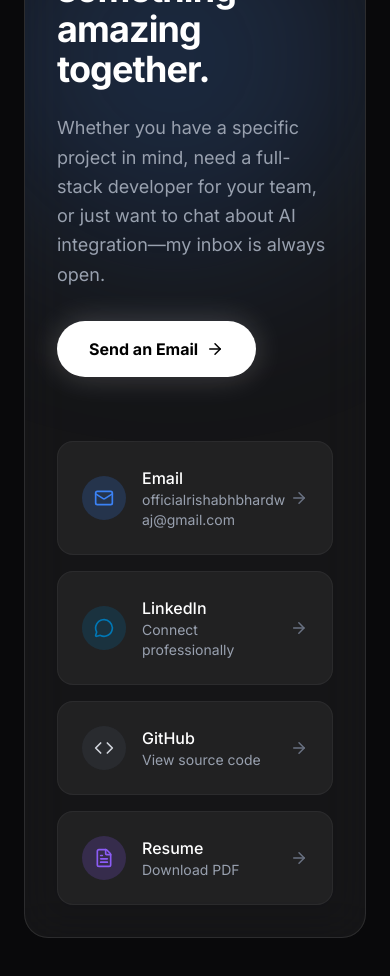
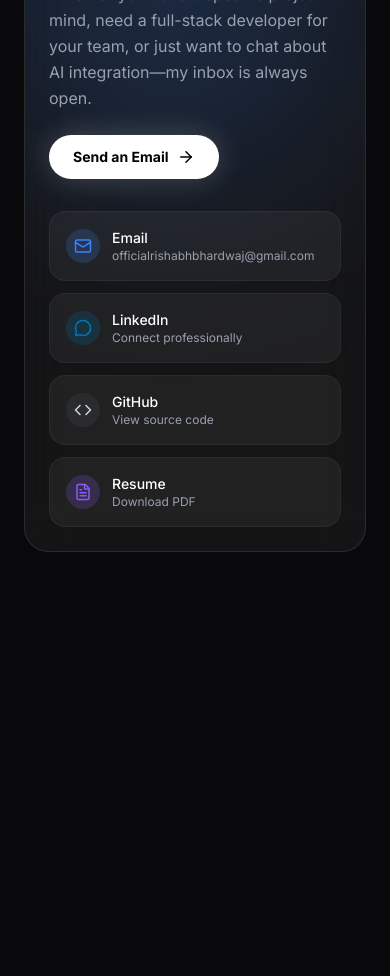
Before and after one commit to rishabhbhardwaj-dev/rishabh-portfolio, a React (Vite) app: page / in a window 390 px wide. Shown: the part 10360-11336 px from the top of the page. After the commit the page ends 10976 px from the top, so only its background shows below. Built offline with nearby package versions, Linux system fonts and the light colour scheme.

Commit message:
Fix Contact section mobile responsiveness

```diff
--- a/src/sections/Contact.jsx
+++ b/src/sections/Contact.jsx
@@ -5,10 +5,10 @@ import { siteConfig } from '../data/siteConfig';
 
 export default function Contact() {
   return (
-    <section id="contact" className="py-32 px-6 relative z-10 w-full flex flex-col items-center">
+    <section id="contact" className="py-16 md:py-32 px-6 relative z-10 w-full flex flex-col items-center">
       <div className="container mx-auto max-w-6xl">
 
-        <div className="flex flex-col lg:flex-row gap-16 items-center bg-white/5 border border-white/10 p-8 md:p-16 rounded-3xl backdrop-blur-xl relative overflow-hidden">
+        <div className="flex flex-col lg:flex-row gap-8 md:gap-16 items-center bg-white/5 border border-white/10 p-6 md:p-16 rounded-3xl backdrop-blur-xl relative overflow-hidden">
           {/* Background Glow */}
           <div className="absolute top-0 right-0 w-96 h-96 bg-primary/20 rounded-full blur-[100px] pointer-events-none"></div>
 
@@ -20,13 +20,13 @@ export default function Contact() {
             className="w-full lg:w-1/2 relative z-10"
           >
             <h2 className="text-sm font-bold tracking-widest text-primary uppercase mb-3">Get in Touch</h2>
-            <h3 className="text-4xl md:text-5xl font-bold tracking-tight text-white mb-6">Let's build something amazing together.</h3>
-            <p className="text-lg text-gray-400 mb-8 leading-relaxed max-w-lg">
+            <h3 className="text-3xl md:text-5xl font-bold tracking-tight text-white mb-4 md:mb-6">Let's build something amazing together.</h3>
+            <p className="text-base md:text-lg text-gray-400 mb-6 md:mb-8 leading-relaxed max-w-lg">
               Whether you have a specific project in mind, need a full-stack developer for your team, or just want to chat about AI integration—my inbox is always open.
             </p>
             <a
               href={`mailto:${siteConfig.email}`}
-              className="inline-flex items-center gap-2 px-8 py-4 rounded-full bg-white text-black font-bold hover:scale-105 transition-transform duration-300 shadow-[0_0_30px_rgba(255,255,255,0.2)]"
+              className="inline-flex items-center gap-2 px-6 md:px-8 py-3 md:py-4 rounded-full bg-white text-black font-bold hover:scale-105 transition-transform duration-300 shadow-[0_0_30px_rgba(255,255,255,0.2)] text-sm md:text-base"
             >
               Send an Email <ArrowRight size={18} />
             </a>
@@ -37,50 +37,50 @@ export default function Contact() {
             initial={{ opacity: 0, x: 30 }}
             whileInView={{ opacity: 1, x: 0 }}
             viewport={{ once: true }}
-            className="w-full lg:w-1/2 flex flex-col gap-4 relative z-10"
+            className="w-full lg:w-1/2 flex flex-col gap-3 md:gap-4 relative z-10"
           >
-            <a href={`mailto:${siteConfig.email}`} className="group flex items-center justify-between p-6 rounded-2xl bg-white/5 border border-white/5 hover:bg-white/10 hover:border-white/20 transition-all duration-300">
-              <div className="flex items-center gap-4 min-w-0">
-                <div className="p-3 rounded-full bg-primary/20 text-primary group-hover:scale-110 transition-transform shrink-0"><Mail size={20} /></div>
+            <a href={`mailto:${siteConfig.email}`} className="group flex items-center justify-between p-4 md:p-6 rounded-2xl bg-white/5 border border-white/5 hover:bg-white/10 hover:border-white/20 transition-all duration-300">
+              <div className="flex items-center gap-3 md:gap-4 min-w-0">
+                <div className="p-2 md:p-3 rounded-full bg-primary/20 text-primary group-hover:scale-110 transition-transform shrink-0"><Mail size={18} /></div>
                 <div className="min-w-0">
-                  <h4 className="text-white font-medium">Email</h4>
-                  <p className="text-sm text-gray-400 break-all">{siteConfig.email}</p>
+                  <h4 className="text-white font-medium text-sm md:text-base">Email</h4>
+                  <p className="text-xs md:text-sm text-gray-400 break-all">{siteConfig.email}</p>
                 </div>
               </div>
-              <ArrowRight size={18} className="text-gray-500 group-hover:text-white group-hover:translate-x-1 transition-all shrink-0" />
+              <ArrowRight size={16} className="text-gray-500 group-hover:text-white group-hover:translate-x-1 transition-all shrink-0 hidden md:block" />
             </a>
 
-            <a href={siteConfig.social.linkedin} target="_blank" rel="noopener noreferrer" className="group flex items-center justify-between p-6 rounded-2xl bg-white/5 border border-white/5 hover:bg-white/10 hover:border-white/20 transition-all duration-300">
-              <div className="flex items-center gap-4">
-                <div className="p-3 rounded-full bg-[#0077b5]/20 text-[#0077b5] group-hover:scale-110 transition-transform"><MessageCircle size={20} /></div>
+            <a href={siteConfig.social.linkedin} target="_blank" rel="noopener noreferrer" className="group flex items-center justify-between p-4 md:p-6 rounded-2xl bg-white/5 border border-white/5 hover:bg-white/10 hover:border-white/20 transition-all duration-300">
+              <div className="flex items-center gap-3 md:gap-4">
+                <div className="p-2 md:p-3 rounded-full bg-[#0077b5]/20 text-[#0077b5] group-hover:scale-110 transition-transform"><MessageCircle size={18} /></div>
                 <div>
-                  <h4 className="text-white font-medium">LinkedIn</h4>
-                  <p className="text-sm text-gray-400">Connect professionally</p>
+                  <h4 className="text-white font-medium text-sm md:text-base">LinkedIn</h4>
+                  <p className="text-xs md:text-sm text-gray-400">Connect professionally</p>
                 </div>
               </div>
-              <ArrowRight size={18} className="text-gray-500 group-hover:text-white group-hover:translate-x-1 transition-all" />
+              <ArrowRight size={16} className="text-gray-500 group-hover:text-white group-hover:translate-x-1 transition-all hidden md:block" />
             </a>
 
-            <a href={siteConfig.social.github} target="_blank" rel="noopener noreferrer" className="group flex items-center justify-between p-6 rounded-2xl bg-white/5 border border-white/5 hover:bg-white/10 hover:border-white/20 transition-all duration-300">
-              <div className="flex items-center gap-4">
-                <div className="p-3 rounded-full bg-gray-600/20 text-gray-300 group-hover:scale-110 transition-transform"><Code size={20} /></div>
+            <a href={siteConfig.social.github} target="_blank" rel="noopener noreferrer" className="group flex items-center justify-between p-4 md:p-6 rounded-2xl bg-white/5 border border-white/5 hover:bg-white/10 hover:border-white/20 transition-all duration-300">
+              <div className="flex items-center gap-3 md:gap-4">
+                <div className="p-2 md:p-3 rounded-full bg-gray-600/20 text-gray-300 group-hover:scale-110 transition-transform"><Code size={18} /></div>
                 <div>
-                  <h4 className="text-white font-medium">GitHub</h4>
-                  <p className="text-sm text-gray-400">View source code</p>
+                  <h4 className="text-white font-medium text-sm md:text-base">GitHub</h4>
+                  <p className="text-xs md:text-sm text-gray-400">View source code</p>
                 </div>
               </div>
-              <ArrowRight size={18} className="text-gray-500 group-hover:text-white group-hover:translate-x-1 transition-all" />
+              <ArrowRight size={16} className="text-gray-500 group-hover:text-white group-hover:translate-x-1 transition-all hidden md:block" />
             </a>
 
-            <a href={siteConfig.resumePath} download className="group flex items-center justify-between p-6 rounded-2xl bg-white/5 border border-white/5 hover:bg-white/10 hover:border-white/20 transition-all duration-300">
-              <div className="flex items-center gap-4">
-                <div className="p-3 rounded-full bg-accent1/20 text-accent1 group-hover:scale-110 transition-transform"><FileText size={20} /></div>
+            <a href={siteConfig.resumePath} download className="group flex items-center justify-between p-4 md:p-6 rounded-2xl bg-white/5 border border-white/5 hover:bg-white/10 hover:border-white/20 transition-all duration-300">
+              <div className="flex items-center gap-3 md:gap-4">
+                <div className="p-2 md:p-3 rounded-full bg-accent1/20 text-accent1 group-hover:scale-110 transition-transform"><FileText size={18} /></div>
                 <div>
-                  <h4 className="text-white font-medium">Resume</h4>
-                  <p className="text-sm text-gray-400">Download PDF</p>
+                  <h4 className="text-white font-medium text-sm md:text-base">Resume</h4>
+                  <p className="text-xs md:text-sm text-gray-400">Download PDF</p>
                 </div>
               </div>
-              <ArrowRight size={18} className="text-gray-500 group-hover:text-white group-hover:translate-x-1 transition-all" />
+              <ArrowRight size={16} className="text-gray-500 group-hover:text-white group-hover:translate-x-1 transition-all hidden md:block" />
             </a>
           </motion.div>
 
```
